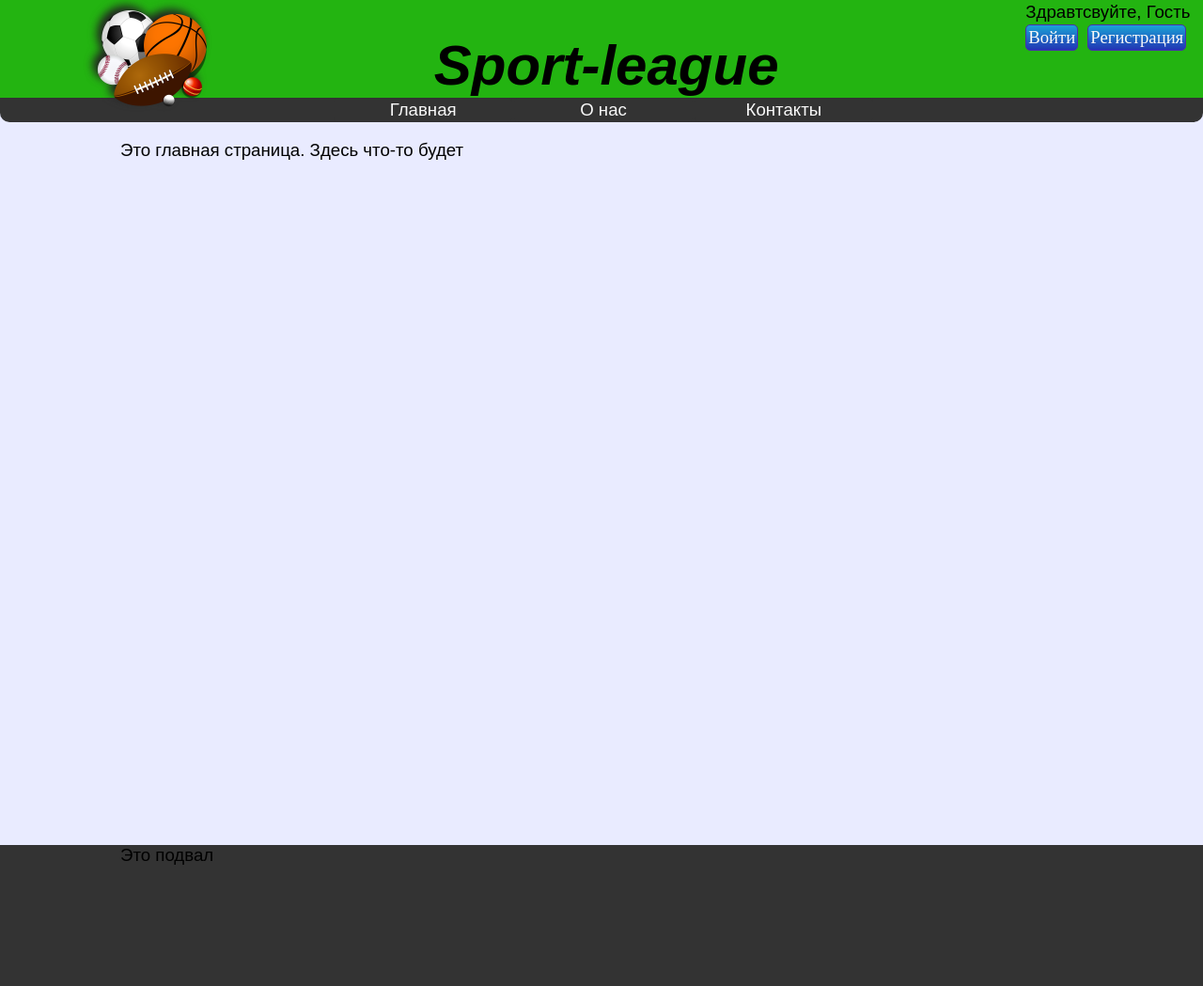
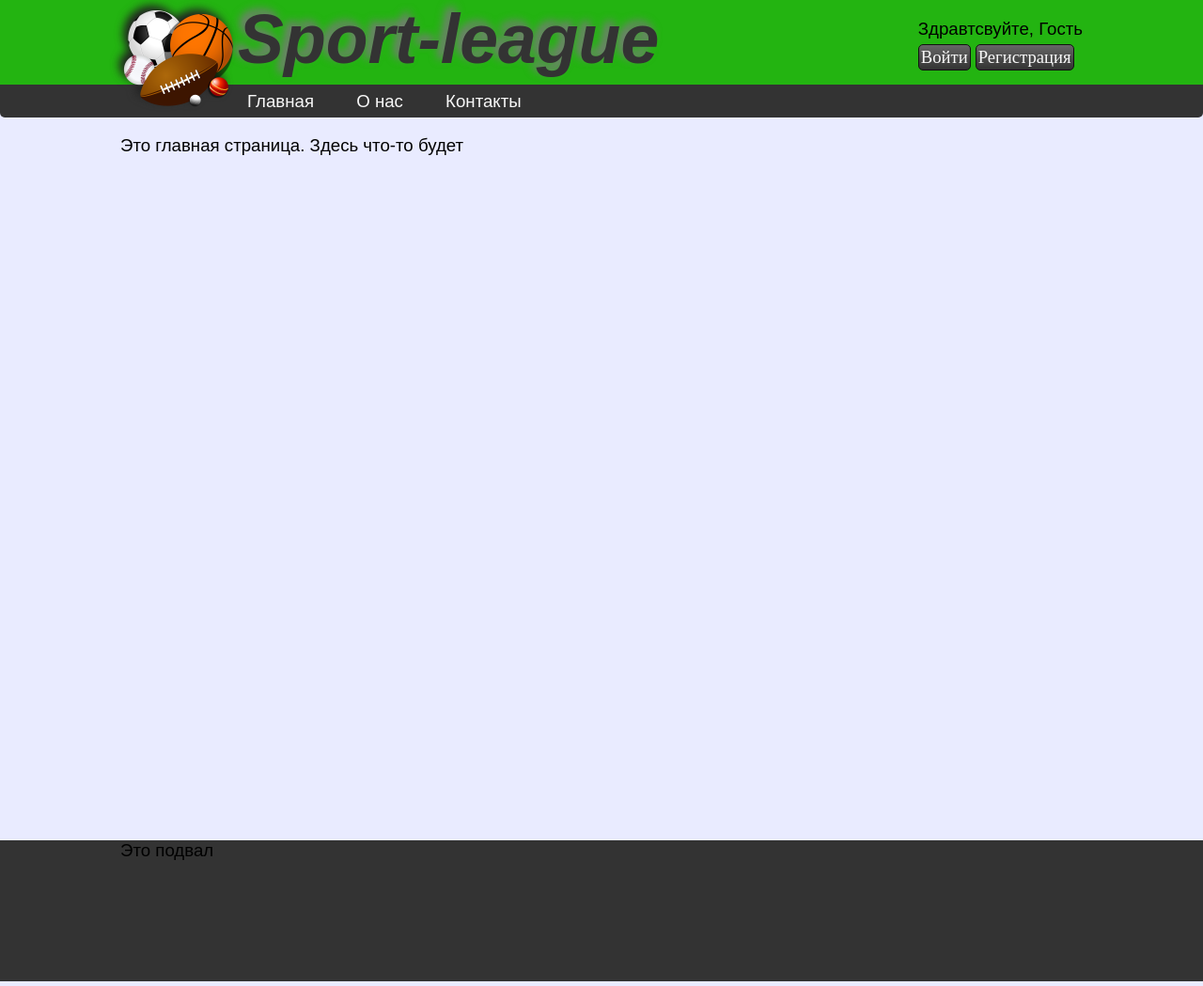
Before and after one commit to Romissevd/sports_league, a Django app: page / in a window 1280 px wide. Shown: the whole page at 94% size. Run offline with Django 3.2, Linux system fonts and the light colour scheme.

Commit message:
layout #2 header

```diff
--- a/static/css/base.css
+++ b/static/css/base.css
@@ -13,26 +13,22 @@ header {
 
 .wrapper {
     max-width: 1024px;
-    /*background: #f8f8f8;*/
     margin: 0 auto;
 }
 
 .img_logo {
-    display: inline-block;
-    width: 20%;
-    min-height: 90px;
+    float: left;
 }
 
 .logo_text {
-    display: inline-block;
-    text-align: center;
-    width: 60%;
-    left: 40%;
+    float: left;
+    -webkit-filter: drop-shadow(-5px -5px 5px #797979);
+    filter: drop-shadow(-5px -5px 5px #797979);
 }
 
 .logo_text_a {
-    color: black;
-    font-size: 45pt;
+    color: #333333;
+    font-size: 55pt;
     font-style: italic;
     font-weight: bold;
     text-decoration: none;
@@ -41,36 +37,30 @@ header {
 .img_logo img {
     width: 125px;
     height: 125px;
-    position: absolute;
-    left: 100px;
     -webkit-filter: drop-shadow(-5px -5px 5px #222);
     filter: drop-shadow(-5px -5px 5px #222);
 }
 
 .guest {
-    display: inline-block;
-    padding: 2px 0 2px 0;
-    position: absolute;
-    right: 1%;
+    padding-top: 20px;
+    float: right;
 }
 
 .guest form {
-    display: inline-block;
+    float: left;
     margin-right: 5px;
 }
 
 .guest p {
-    margin-top: 0;
-    margin-bottom: 2px;
+    margin: 0;
+    padding-bottom: 5px;
 }
-
 
 nav {
     background-color: #333333;
-    text-align-last: center;
-    border-bottom-left-radius: 10px;
-    border-bottom-right-radius: 10px;
-    /*padding-top: 30px;*/
+    border-bottom-left-radius: 5px;
+    border-bottom-right-radius: 5px;
+    height: 35px;
 }
 
 nav ul {
@@ -80,18 +70,17 @@ nav ul {
 
 nav ul li {
     display: inline-block;
+    margin-right: 20px;
 }
 
 nav li a {
-    display: block;
-    width: 10em;
-    /*border: 1px #9BFF86 solid;*/
-    padding: 2px;
-    -moz-border-radius: 2px; /* Firefox */
-    -webkit-border-radius: 2px; /* Safari 4 */
-    border-radius: 5px; /* IE 9, Safari 5, Chrome */
-    margin-right: -4px;
-    text-align: center;
+    padding: 7px 10px 6px 10px;
+    line-height: 35px;
+    /*-moz-border-radius: 2px; !* Firefox *!*/
+    /*-webkit-border-radius: 2px; !* Safari 4 *!*/
+    /*border-radius: 5px; !* IE 9, Safari 5, Chrome *!*/
+    /*margin-right: -4px;*/
+    /*text-align: center;*/
     text-decoration: none;
     color: #f8f8f8;
     /*background: -moz-linear-gradient(#333333, #666666);*/
@@ -109,29 +98,27 @@ nav ul li a:hover {
 input.but {
     font: 14pt DialogInput;
     color: #f8f8f8;
-    border: 1px #4a2dad solid;
+    border: 1px #111111 solid;
     padding: 2px;
     -moz-border-radius: 5px; /* Firefox */
     -webkit-border-radius: 5px; /* Safari 4 */
     border-radius: 5px; /* IE 9, Safari 5, Chrome */
-    background: -moz-linear-gradient(#1AA3D6, #2235B4);
-    background: -webkit-gradient(linear, 0 0, 0 100%, from(#1AA3D6), to(#2235B4));
+    background: -moz-linear-gradient(#666666, #333333);
+    background: -webkit-gradient(linear, 0 0, 0 100%, from(#666666), to(#333333));
     filter: progid:DXImageTransform.Microsoft.gradient(startColorstr='#1AA3D6', endColorstr='#2235B4');
     outline: none;
 }
 
 input.but:active {
-    background: -moz-linear-gradient(#2235B4, #1AA3D6);
-    background: -webkit-gradient(linear, 0 0, 0 100%, from(#2235B4), to(#1AA3D6));
+    background: -moz-linear-gradient(#333333, #666666);
+    background: -webkit-gradient(linear, 0 0, 0 100%, from(#333333), to(#666666));
     filter: progid:DXImageTransform.Microsoft.gradient(startColorstr='#2235B4', endColorstr='#1AA3D6');
 }
 
 .content {
-    max-width: 1024px; /*максимальная ширина может иметь другое значение*/
     padding: 0 15px;
     margin: 0 auto;
-    height: 750px;
-    /*text-align-last: center;*/
+    min-height: 750px;
 }
 
 footer {
```
Also changed, not shown: templates/base.html (indentation only).
